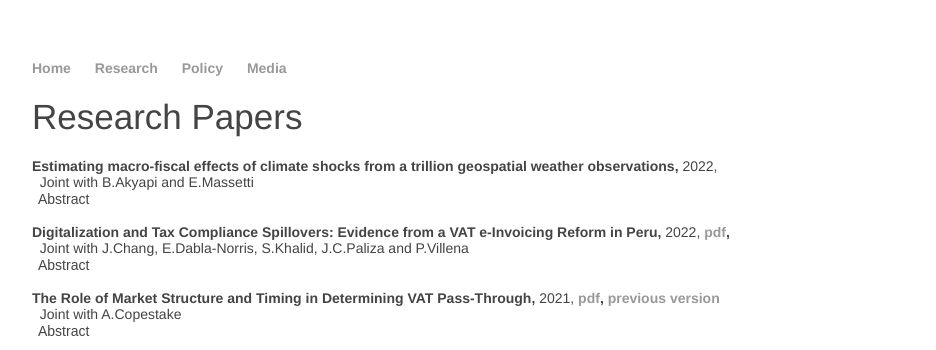
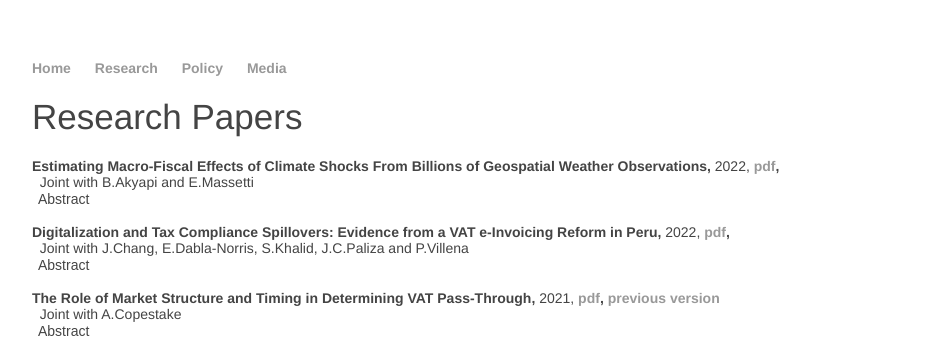
Before and after one commit to matthieubellon/matthieubellon.github.io, a Jekyll site: the page built from research/index.html, in a window 1280 px wide. Shown: the top 350 px of the page, without its empty margins (160-1096 px from the left). Built offline with Jekyll 4.4.1, drawn with Linux system fonts in a browser that asks for light colours; some of the changed lines change nothing that is shown.

Commit message:
Update index.html

```diff
--- a/research/index.html
+++ b/research/index.html
@@ -5,12 +5,12 @@
 <h1 id="Research_Papers">Research Papers</h1>
 <div class="pad-body">
 
-<br><strong>Estimating macro-fiscal effects of climate shocks from a trillion geospatial weather observations,</strong> 2022, <strong>
-</strong>
+<br><strong>Estimating Macro-Fiscal Effects of Climate Shocks From Billions of Geospatial Weather Observations,</strong> 2022, <strong>
+<a href="https://www.imf.org/-/media/Files/Publications/WP/2022/English/wpiea2022156-print-pdf.ashx">pdf</a>, </strong>
 <br>&nbsp; Joint with B.Akyapi and E.Massetti <br>
 <button type="button" class="collapsible">Abstract</button>
 <div class="content">
-A growing literature estimates the macroeconomic effect of weather using variations in annual country-level averages of temperature and precipitation. However, averages may not reveal the effects of extreme events that occur at a higher time frequency or higher spatial resolution. To address this issue, we rely on global daily weather measurements with a 30-km spatial resolution from 1979 to 2019 and construct 164 weather variables and their lags. We select a parsimonious subset of relevant weather variables using an algorithm based on the Least Absolute Shrinkage and Selection Operator to avoid over-fitting. We expand the literature by analyzing weather impacts on government revenue, expenditure, and debt, in addition to GDP per capita. We find that an increase in the occurrence of high temperatures and droughts reduce GDP, whereas more frequent mild temperatures have a positive impact. The share of GDP variations that is explained by weather as captured by the handful of our selected variables is much higher than what was previously implied by using annual temperature and precipitation averages. We also find evidence of counter-cyclical fiscal policies that mitigate adverse weather shocks such as flood-like conditions.
+A growing literature estimates the macroeconomic effect of weather using variations in annual country-level averages of temperature and precipitation. However, averages may not reveal the effects of extreme events that occur at a higher time frequency or higher spatial resolution. To address this issue, we rely on global daily weather measurements with a 30-km spatial resolution from 1979 to 2019 and construct 164 weather variables and their lags. We select a parsimonious subset of relevant weather variables using an algorithm based on the Least Absolute Shrinkage and Selection Operator. We also expand the literature by analyzing weather impacts on government revenue, expenditure, and debt, in addition to GDP per capita. We find that an increase in the occurrence of high temperatures and droughts reduce GDP, whereas more frequent mild temperatures have a positive impact. The share of GDP variations that is explained by weather as captured by the handful of our selected variables is much higher than what was previously implied by using annual temperature and precipitation averages. We also find evidence of counter-cyclical fiscal policies that mitigate adverse weather shocks, especially excessive or unusually low precipitation episodes.
 </div>
 <br>
 
```
